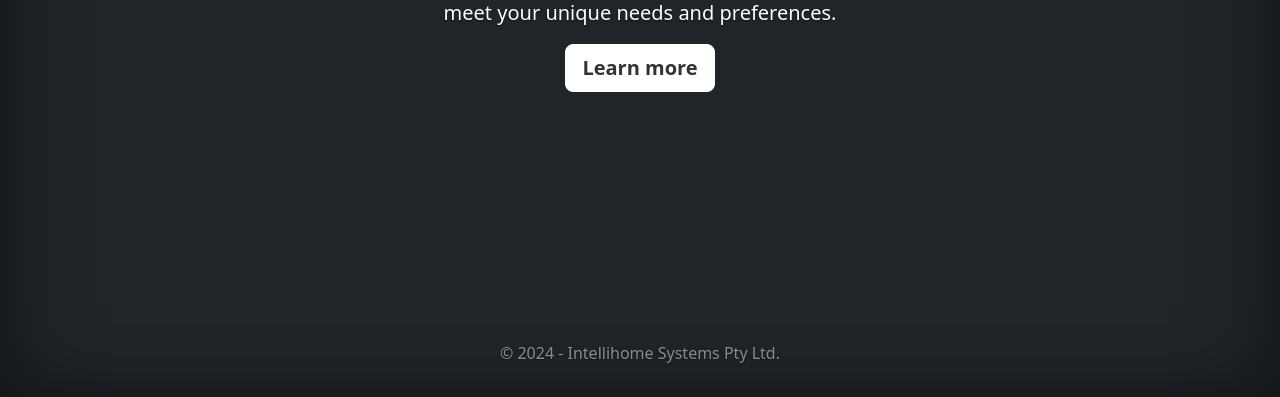
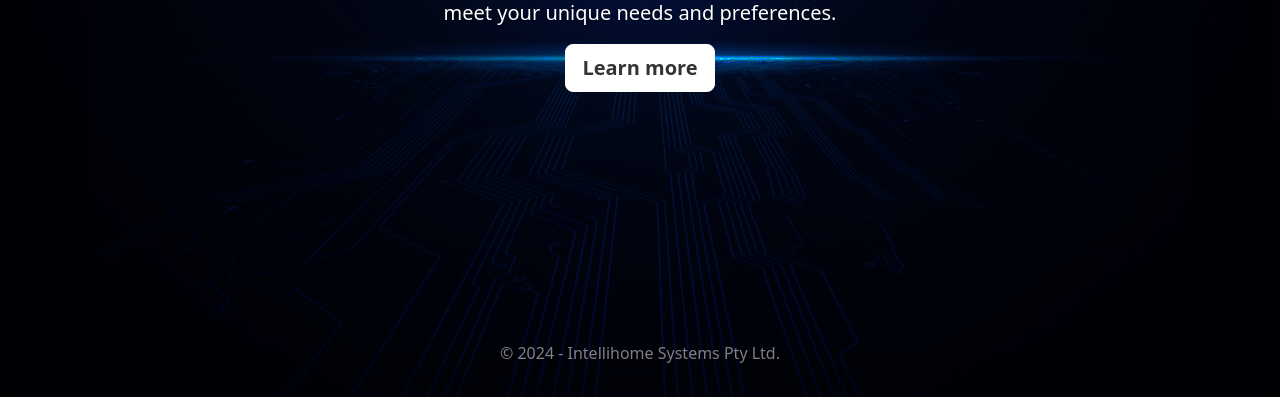
Before and after one commit to clancybawdenjcu/Startup, a plain HTML site: page index.html in a window 1280 px wide. Shown: the part 403-800 px from the top of the page. Drawn offline with nearby package versions, Linux system fonts and the light colour scheme.

Commit message:
Updated styles.css path to background image.

```diff
--- a/styles.css
+++ b/styles.css
@@ -13,7 +13,7 @@
 body {
   text-shadow: 0 .05rem .1rem rgba(0, 0, 0, .5);
   box-shadow: inset 0 0 5rem rgba(0, 0, 0, .5);
-  background-image: url('bg1-2.png'); /* Specify the path to your image */
+  background-image: url("/images/background.png"); /* Specify the path to your image */
   background-size: cover; /* Cover the entire background */
   background-position: center; /* Center the background image */
 }
```
